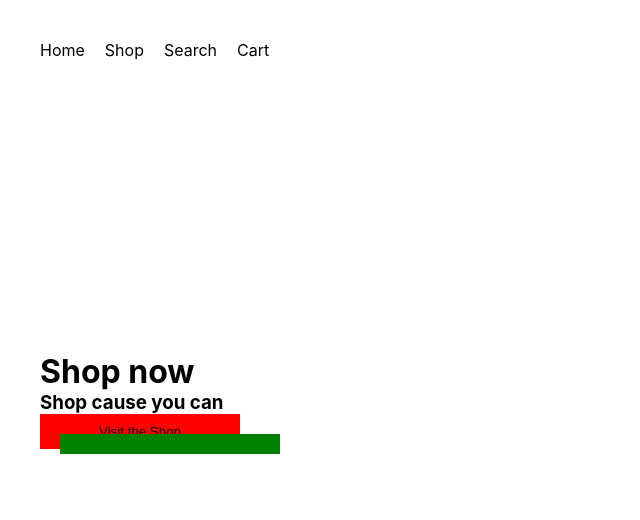
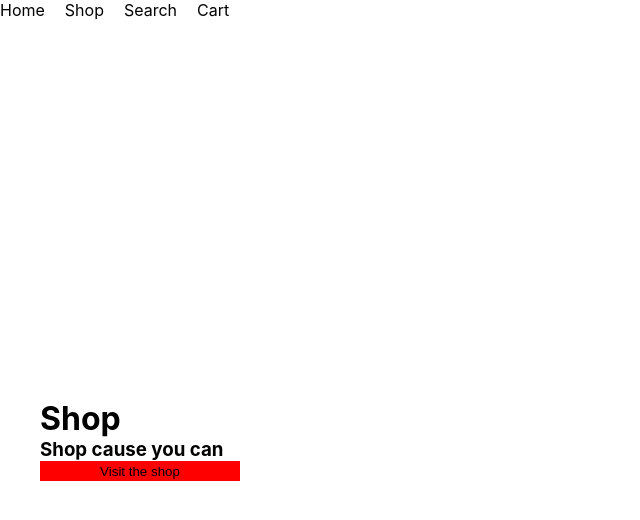
Before and after one commit to Ale269/shopping-cart, a React (Create React App) app: page / in a window 1280 px wide. Shown: the top 520 px of the page, without its empty margins (0-640 px from the left). Built offline with nearby package versions, Linux system fonts and the light colour scheme.

Commit message:
Add basic setup and home component

```diff
--- a/public/index.html
+++ b/public/index.html
@@ -15,6 +15,7 @@
       user's mobile device or desktop. See https://developers.google.com/web/fundamentals/web-app-manifest/
     -->
     <link rel="manifest" href="%PUBLIC_URL%/manifest.json" />
+    <script src="https://kit.fontawesome.com/2ef2a7fb14.js" crossorigin="anonymous"></script>
     <!--
       Notice the use of %PUBLIC_URL% in the tags above.
       It will be replaced with the URL of the `public` folder during the build.
--- a/src/App.css
+++ b/src/App.css
@@ -1,7 +1,25 @@
 * {
+  padding: 0;
   margin: 0;
-  padding: 0;
   box-sizing: border-box;
+}
+
+.no-scroll {
+  overflow-y: hidden;
+}
+
+.home-container {
+  display: flex;
+  padding: 40px;
+  height: 100vh;
+}
+
+.hero-section {
+  width: 50%;
+  height: 100vh;
+  display: flex;
+  flex-direction: column;
+  justify-content: center;
 }
 
 nav {
@@ -10,42 +28,61 @@ nav {
 
 nav ul {
   display: flex;
-  padding: 40px;
   list-style: none;
 }
 
 nav ul li {
   margin-right: 20px;
-  cursor: pointer;
-}
-
-.home-container {
-  padding: 40px;
-  height: 100vh;
-  display: flex;
-  flex-direction: column;
-  justify-content: center;
 }
 
 .home-container button {
-  padding: 10px;
+  border: none;
   position: relative;
+  outline: none;
+  background-color: red;
+  height: 20px;
   width: 200px;
-  outline: none;
-  border: none;
-  background-color: red;
-  z-index: 2;
 }
 
-.home-container button::before {
+.home-container button::after {
+  border: none;
+  z-index: -1;
   content: " ";
-  padding: 10px;
   position: absolute;
-  z-index: 1;
-  top: 20px;
-  left: 20px;
+  top: 0;
+  left: 0;
   outline: none;
-  border: none;
   background-color: green;
+  height: 20px;
   width: 200px;
 }
+
+.home-container button:hover::after {
+  top: 3px;
+  left: 3px;
+  transition: 0.1s ease-in-out;
+}
+
+.search-section {
+  position: fixed;
+  width: 100%;
+  height: 100vh;
+  top: 0;
+  left: 0;
+}
+
+.search-bar {
+  position: fixed;
+  top: 50%;
+  left: 50%;
+  transform: translate(-50%, -50%);
+  padding: 40px;
+  background-color: green;
+}
+
+.overlay {
+  position: fixed;
+  width: 100%;
+  height: 100%;
+  background-color: blue;
+}
--- a/src/App.tsx
+++ b/src/App.tsx
@@ -1,10 +1,24 @@
-import React from "react";
+import React, { useState, useEffect } from "react";
 import "./App.css";
-import Home from "./pages/home";
-
 import { BrowserRouter as Router, Routes, Route } from "react-router-dom";
+import Home from "./pages/Home";
 
 function App() {
+  const [searchMode, setSearchMode] = useState<boolean>(false);
+
+  const handleSearch = () => {
+    setSearchMode(!searchMode);
+  };
+
+  useEffect(() => {
+    let body = document.querySelector("body")!;
+    if (searchMode === true) {
+      body.setAttribute("class", "no-scroll");
+    } else {
+      body.setAttribute("class", "");
+    }
+  }, [searchMode]);
+
   return (
     <Router>
       <nav>
@@ -16,7 +30,13 @@ function App() {
             <a>Shop</a>
           </li>
           <li>
-            <a>Search</a>
+            <a
+              onClick={() => {
+                setSearchMode(!searchMode);
+              }}
+            >
+              Search
+            </a>
           </li>
           <li>
             <a>Cart</a>
@@ -24,7 +44,10 @@ function App() {
         </ul>
       </nav>
       <Routes>
-        <Route path="/" element={<Home />} />
+        <Route
+          path="/"
+          element={<Home searchMode={searchMode} setSearch={handleSearch} />}
+        />
       </Routes>
     </Router>
   );
--- a/src/features/chart.tsx
+++ /dev/null
@@ -1,13 +0,0 @@
-import { createSlice } from "@reduxjs/toolkit";
-
-const initialState = {
-  value: [],
-};
-
-export const ChartSlice = createSlice({
-  name: "chart",
-  initialState,
-  reducers: {},
-});
-
-export default ChartSlice.reducer;
--- a/src/index.tsx
+++ b/src/index.tsx
@@ -2,16 +2,12 @@ import React from "react";
 import ReactDOM from "react-dom/client";
 import "./index.css";
 import App from "./App";
-import { Provider } from "react-redux";
-import { store } from "./redux/store";
 
 const root = ReactDOM.createRoot(
   document.getElementById("root") as HTMLElement
 );
 root.render(
   <React.StrictMode>
-    <Provider store={store}>
-      <App />
-    </Provider>
+    <App />
   </React.StrictMode>
 );
--- a/src/pages/home.tsx
+++ b/src/pages/home.tsx
@@ -1,13 +1,43 @@
 import React from "react";
 
-const Home: React.FC = () => {
+interface Props {
+  searchMode: boolean;
+  setSearch: Function;
+}
+
+const Home: React.FC<Props> = (props) => {
   return (
     <div className="home-container">
       <div className="hero-section">
-        <h1>Shop now</h1>
+        <h1>Shop</h1>
         <h3>Shop cause you can</h3>
-        <button id="go-to-shop">Visit the Shop</button>
+        <button id="go-to-shop">Visit the shop</button>
       </div>
+      <div className="img-section"></div>
+
+      {props.searchMode && (
+        <div className="search-section">
+          <div
+            className="overlay"
+            onClick={(e) => {
+              console.log(e.target);
+              props.setSearch();
+            }}
+          >
+            <div
+              className="search-bar"
+              onClick={(e) => {
+                e.stopPropagation();
+              }}
+            >
+              <input type="text" placeholder="search product" />
+              <button type="button">
+                <i className="fa-solid fa-magnifying-glass"></i>
+              </button>
+            </div>
+          </div>
+        </div>
+      )}
     </div>
   );
 };
--- a/src/redux/store.tsx
+++ /dev/null
@@ -1,11 +0,0 @@
-import { configureStore } from "@reduxjs/toolkit";
-import chartReducer from "../features/chart";
-
-export const store = configureStore({
-  reducer: {
-    chart: chartReducer,
-  },
-});
-
-export type RootState = ReturnType<typeof store.getState>;
-export type AppDispatch = typeof store.dispatch;
```
Also changed, not shown: 1 other file (tests, documents, lock files or other folders).
